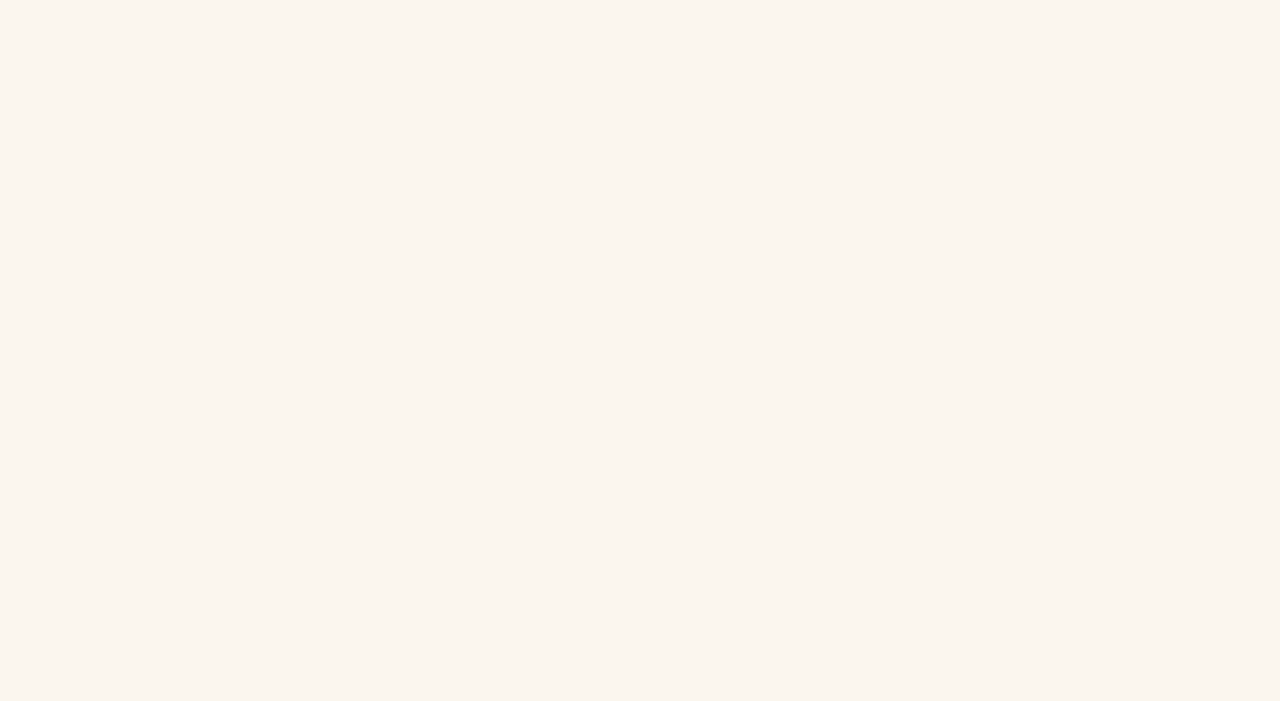
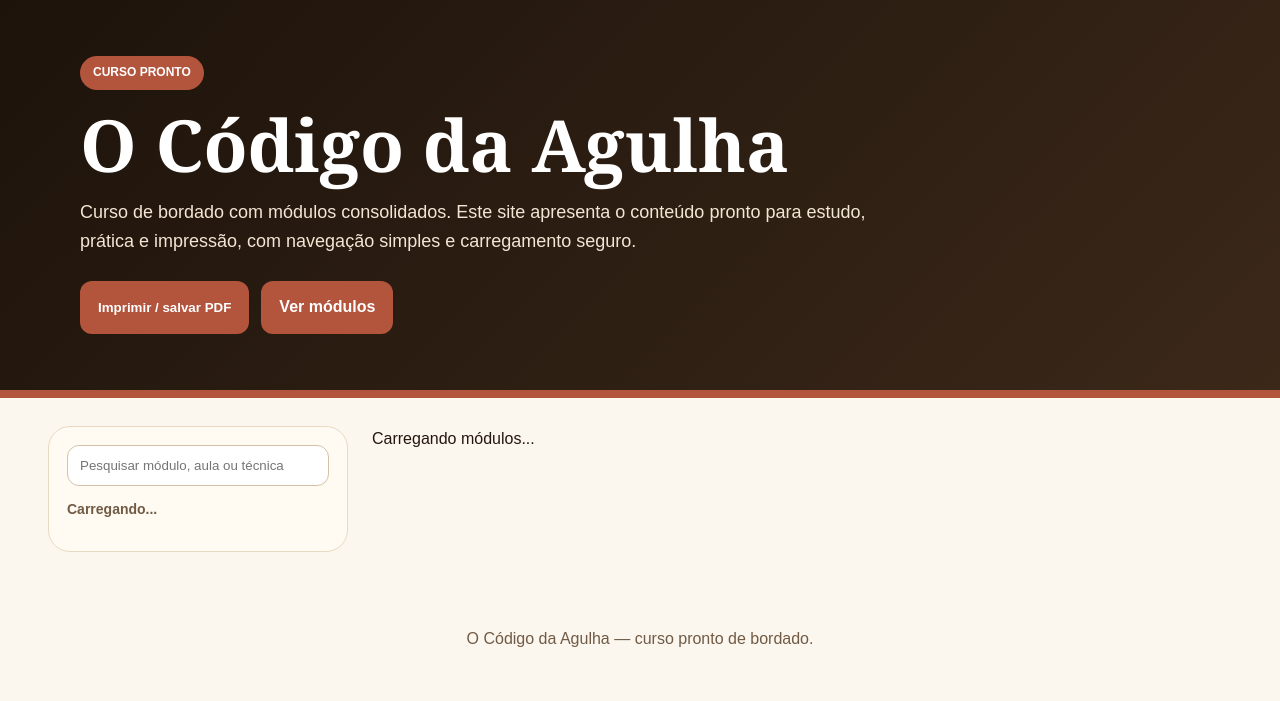
Before and after one commit to natanrocha2672-droid/Gerador-Power, a website: page index.html in a window 1280 px wide. Drawn offline with Linux system fonts and the light colour scheme.

Commit message:
Restore complete static index

```diff
--- a/index.html
+++ b/index.html
@@ -1,8 +1,45 @@
 <!doctype html>
 <html lang="pt-BR">
 <head>
-<meta charset="utf-8">
-<meta name="viewport" content="width=device-width,initial-scale=1">
-<title>O Código da Agulha</title>
-<style>
-body{margin:0;background:#fbf6ee;color:#25170e;font-family:Arial,sans-serif;line-height:1.6}header{background:#1d130b;color:white;padding:42px 18px;border-bottom:8px solid #b3543c}main,.wrap{max-width:1050px;margin:auto}main{padding:24
+  <meta charset="utf-8">
+  <meta name="viewport" content="width=device-width,initial-scale=1">
+  <title>O Código da Agulha — Curso de Bordado</title>
+  <meta name="description" content="Curso de bordado com módulos organizados para estudo, prática e impressão.">
+  <link rel="stylesheet" href="style.css">
+</head>
+<body>
+  <header class="hero">
+    <div class="wrap">
+      <span class="badge">Curso pronto</span>
+      <h1>O Código da Agulha</h1>
+      <p>
+        Curso de bordado com módulos consolidados. Este site apresenta o conteúdo pronto
+        para estudo, prática e impressão, com navegação simples e carregamento seguro.
+      </p>
+      <div class="actions">
+        <button type="button" onclick="window.print()">Imprimir / salvar PDF</button>
+        <a href="#modulos">Ver módulos</a>
+      </div>
+    </div>
+  </header>
+
+  <main class="layout">
+    <aside class="sidebar">
+      <input id="search" placeholder="Pesquisar módulo, aula ou técnica" aria-label="Pesquisar módulo">
+      <div id="count" class="count">Carregando...</div>
+      <nav id="nav" aria-label="Lista de módulos"></nav>
+    </aside>
+
+    <section id="modulos" class="content">
+      <div id="status" class="status">Carregando módulos...</div>
+      <div id="modules"></div>
+    </section>
+  </main>
+
+  <footer>
+    <p>O Código da Agulha — curso pronto de bordado.</p>
+  </footer>
+
+  <script src="app.js"></script>
+</body>
+</html>
```
